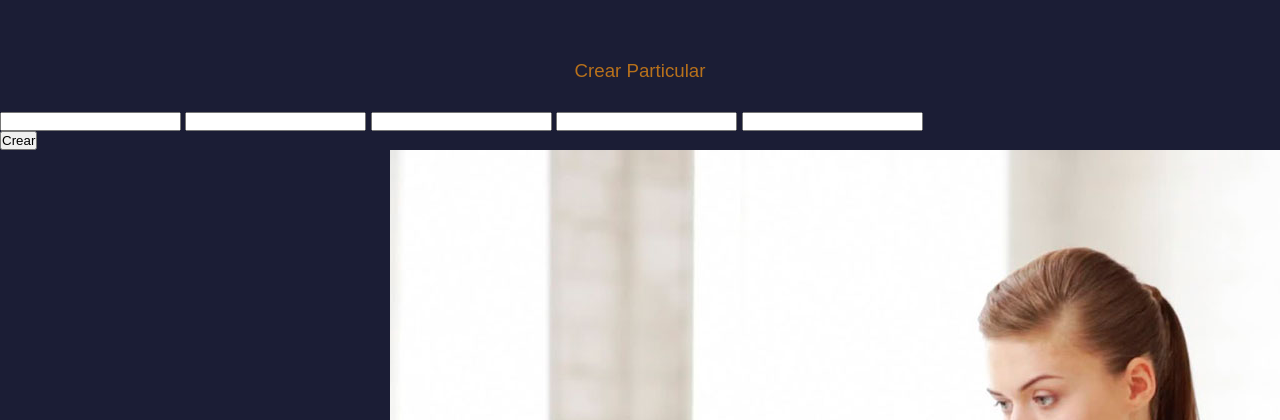
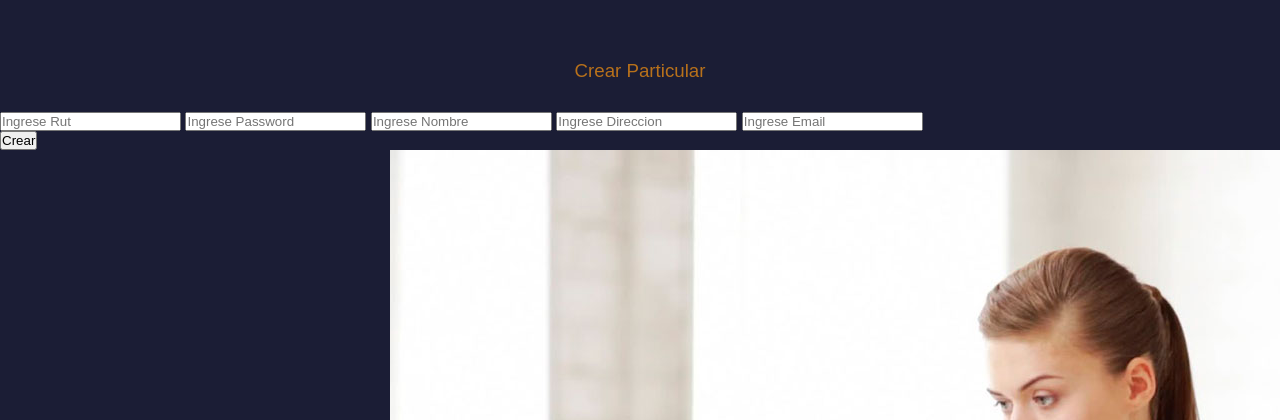
Before and after one commit to gustchavez/WebPHPISP, a PHP site: the page made by ExamenPhp/manejadorParticular.php in a window 1280 px wide; the page is wider, and only the part inside the window is pictured. Shown: the top 420 px of that part. Run offline with PHP 8.4, Linux system fonts and the light colour scheme.

Commit message:
modificaciones
Modificaciones placeholder

```diff
--- a/ExamenPhp/views/frm_analisisMuestra_new.php
+++ b/ExamenPhp/views/frm_analisisMuestra_new.php
@@ -6,9 +6,9 @@
 
 							<form action="?accion=crear" method="post">
 
-								<input type="date" name="fechaRecepcion"/>
-								<input type="text" name="temperatura"/>
-								<input type="text" name="cantidad"/>
+								<input type="date" name="fechaRecepcion" placeholder="Ingrese Fecha de Recepcion" />
+								<input type="text" name="temperatura" placeholder="Ingrese la Temperatura" />
+								<input type="text" name="cantidad" placeholder="Ingrese Cantidad" />
 								<select name="empleadoRut">
 				                    <?php
 				                        require_once "./controllers/EmpleadoController.php";
--- a/ExamenPhp/views/frm_analisistipo_new.php
+++ b/ExamenPhp/views/frm_analisistipo_new.php
@@ -6,8 +6,7 @@
 
 							<form action="?accion=crear" method="post">
 
-								<input type="text" name="nombre"/>
-								<input type="submit" value="Crear"/>
+								<input type="text" name="nombre" placeholder="Ingrese Nombre" />
 
 
 								<div class="d-flex justify-content-end">
--- a/ExamenPhp/views/frm_empleado_new.php
+++ b/ExamenPhp/views/frm_empleado_new.php
@@ -6,9 +6,9 @@
 
 							<form action="?accion=crear" method="post">
 
-								<input type="text" name="rut"/>
-								<input type="text" name="nombre" />
-								<input type="text" name="password" />
+								<input type="text" name="rut" placeholder="Ingrese Rut" />
+								<input type="text" name="nombre" placeholder="Ingrese Nombres" />
+								<input type="text" name="password" placeholder="Ingrese Password" />
 
 								<select name="categoria">
 				                  <option value="A">Administrador</option>
--- a/ExamenPhp/views/frm_particular_new.php
+++ b/ExamenPhp/views/frm_particular_new.php
@@ -6,11 +6,11 @@
 
 							<form action="?accion=crear" method="post">
 
-								<input type="text" name="rut"/>
-								<input type="text" name="password" />
-								<input type="text" name="nombre" />
-								<input type="text" name="direccion" />
-								<input type="text" name="email" />
+								<input type="text" name="rut" placeholder="Ingrese Rut" />
+								<input type="text" name="password" placeholder="Ingrese Password" />
+								<input type="text" name="nombre" placeholder="Ingrese Nombre" />
+								<input type="text" name="direccion" placeholder="Ingrese Direccion" />
+								<input type="text" name="email" placeholder="Ingrese Email" />
 
 
 
--- a/ExamenPhp/views/frm_telefono_new.php
+++ b/ExamenPhp/views/frm_telefono_new.php
@@ -6,7 +6,7 @@
 
 							<form action="?accion=crear" method="post">
 
-								<input type="text" name="numero"/>
+								<input type="text" name="numero" placeholder="Ingrese Numero Telefonico" />
 								<input type="text" name="particularCodigo" value="<?php echo $telefono->getParticularCodigo(); ?>" readonly/>
 
 
```
Also changed, not shown: ExamenPhp/views/frm_analisisResultado_new.php (+4 -4 lines), ExamenPhp/views/frm_contacto_new.php (+4 -4 lines), ExamenPhp/views/frm_empresa_new.php (+4 -4 lines).
